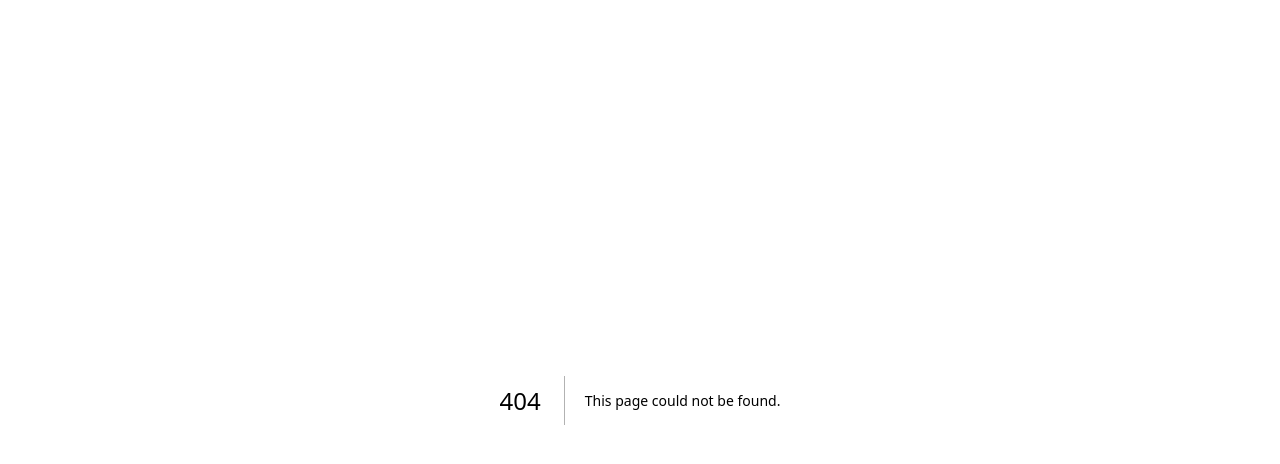
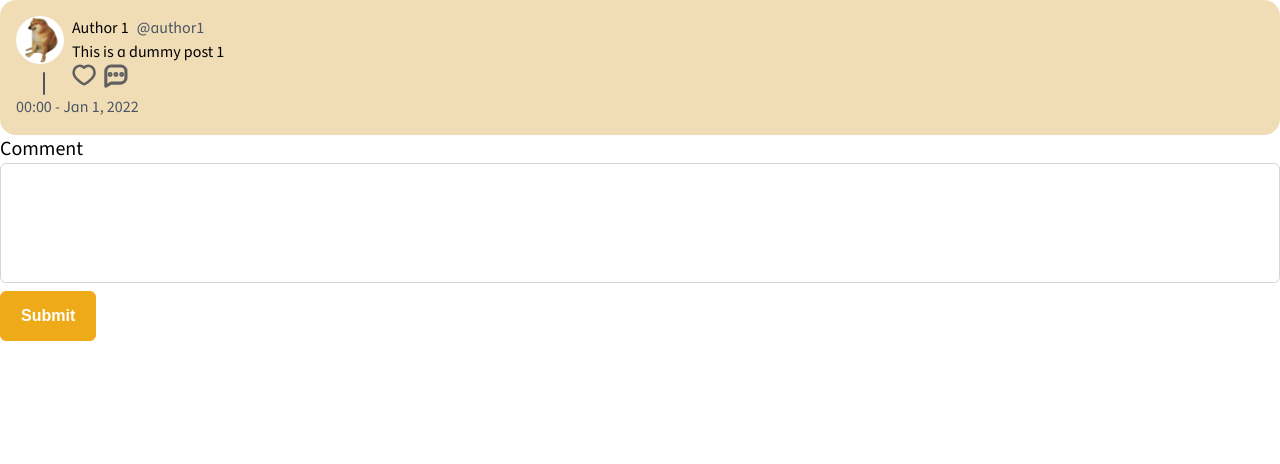
Before and after one commit to honeycrux/GigaChader, a Next.js app in the folder frontend/: page /post/1 in a window 1280 px wide. Before the commit this address had no page. Shown: the top 464 px of the page. Built offline with nearby package versions, Linux system fonts and the light colour scheme.

Commit message:
Quick post detail prototype

```diff
--- /dev/null
+++ b/frontend/app/post/[id]/page.tsx
@@ -0,0 +1,48 @@
+"use client";
+
+import { fakeFetchPost } from "@/lib/utils";
+import PostBox from "@/components/home/PostBox";
+import { InputTextarea } from "primereact/inputtextarea";
+import { useRef, useState } from "react";
+import { Button } from "primereact/button";
+import { Toast } from "primereact/toast";
+
+const postDetails = ({ params }: { params: { id: string } }) => {
+    if (!params.id) return null;
+    const post = fakeFetchPost(params.id);
+    if (!post) return null;
+
+    const toast = useRef<Toast>(null);
+
+    const [commentContent, setCommentContent] = useState("");
+    const [bShowCommentBox, setBShowCommentBox] = useState(false);
+
+    const handleCommentSubmit = () => {
+        if (toast.current) {
+            toast.current.show({ severity: "info", summary: "Success", detail: "Fake submit comment" });
+        }
+    }
+
+    return (
+        <>
+            <Toast ref={toast}></Toast>
+            <PostBox
+                id={post.id}
+                currentUserId={post.author.id}
+                parentId={null}
+                content={post.content}
+                author={post.author}
+                createdAt={post.createdAt}
+                comments={post.comments}
+            />
+            <div className="flex flex-col w-full">
+                <p className="text-xl">Comment</p>
+                <InputTextarea value={commentContent} onChange={(e) => setCommentContent(e.target.value)}
+                rows={4} cols={30} autoResize className="mb-2" />
+                <Button label="Submit" className="w-fit" onClick={handleCommentSubmit} />
+            </div>
+        </>
+    )
+}
+
+export default postDetails
--- a/frontend/components/home/PostBox.tsx
+++ b/frontend/components/home/PostBox.tsx
@@ -6,11 +6,12 @@ import { Image } from 'primereact/image';
 import { Avatar } from 'primereact/avatar';
 import { InputTextarea } from 'primereact/inputtextarea';
 import { formatDate } from "@/lib/utils";
+import Link from "next/link";
 
 interface Props {
     id: string;
-    currentUserId: string;
-    parentId: string | null;
+    currentUserId: string;  // for checking if the current user can delete a post
+    parentId: string | null; // for comments
     content: string;
     author: {
       username: string;
@@ -85,12 +86,14 @@ const PostBox = (
                             onClick={handleHeartClick}
                             className="cursor-pointer"
                     />
-                    <Image src="/comment.svg"
-                            width="24"
-                            alt="comment"
-                            onClick={handleCommentClick}
-                            className="cursor-pointer"
-                    />
+                    <Link href={`/post/${id}`}>
+                        <Image src="/comment.svg"
+                                width="24"
+                                alt="comment"
+                                // onClick={handleCommentClick}
+                                className="cursor-pointer"
+                        />
+                    </Link>
                 </div>
             </div>
         </div>
--- a/frontend/lib/utils.ts
+++ b/frontend/lib/utils.ts
@@ -1,4 +1,4 @@
-
+import dummyPost from "@/dummy_data/dummyPosts.json";
 
 export function formatDate(dateString: string) {
     const date = new Date(dateString);
@@ -15,3 +15,7 @@ export function formatDate(dateString: string) {
 
     return formattedDateTime;
 }
+
+export function fakeFetchPost(id: string) {
+    return dummyPost.find(post => post.id === id);
+}
```
